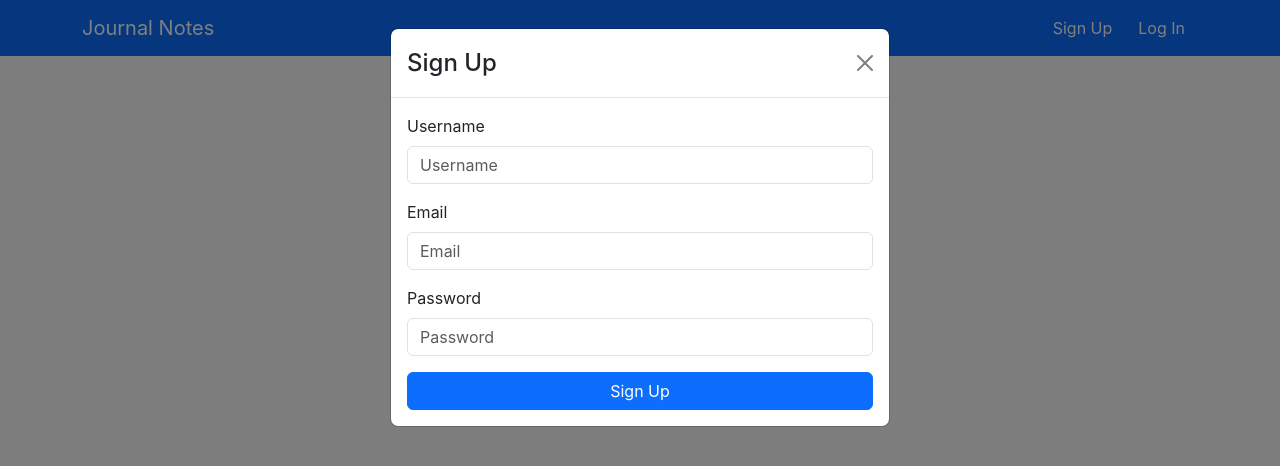
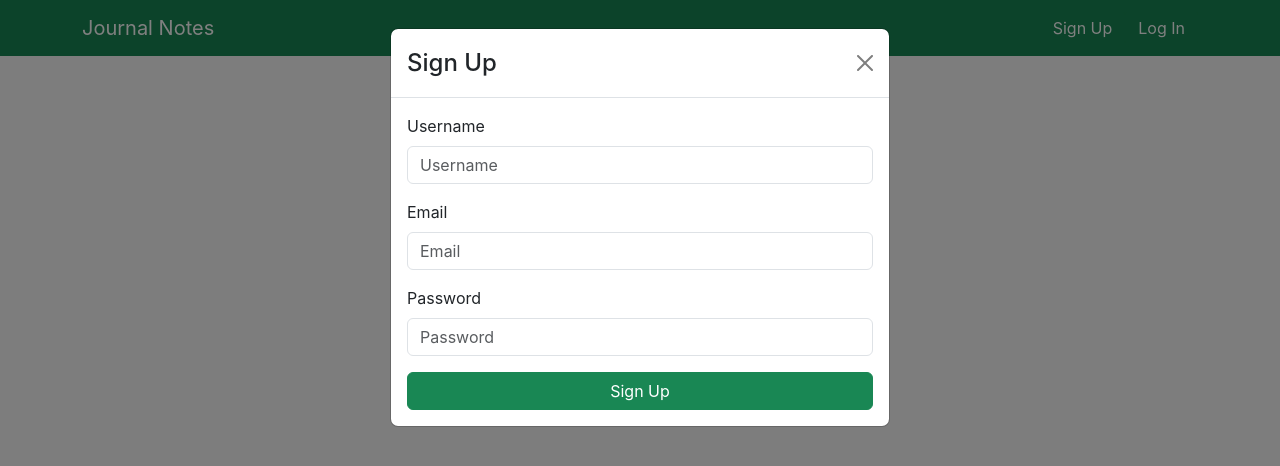
Before and after one commit to mehjwazir/journal-notes, a React (Create React App) app in the folder frontend/: page / in a window 1280 px wide. Both pictures are taken after a click on the button "Sign Up". Shown: the top 466 px of the page. Built offline with nearby package versions, Linux system fonts and the light colour scheme; no server answers.

Commit message:
changed navbar color to green bg=success added space mt-5 to add note button also changed color to green. Changed all buttons to variant=success bootstrap color green. All in the pages of components

```diff
--- a/frontend/src/components/AddEditNoteDialog.tsx
+++ b/frontend/src/components/AddEditNoteDialog.tsx
@@ -72,6 +72,7 @@ const AddEditNoteDialog = ({ noteToEdit, onDismiss, onNoteSaved }: AddEditNoteDi
 					type="submit"
 					form="addEditNoteForm"
 					disabled={isSubmitting}
+					variant='success'
 				>
 					Save
 				</Button>
--- a/frontend/src/components/LoginModal.tsx
+++ b/frontend/src/components/LoginModal.tsx
@@ -61,7 +61,8 @@ const LoginModal = ({onDismiss, onLoginSuccessful}: LoginModalProps) => {
 					<Button
 						type="submit"
 						disabled={isSubmitting}
-						className={styleUtils.width100}>
+						className={styleUtils.width100}
+						variant='success' >
 						Log In
 					</Button>
 				</Form>
--- a/frontend/src/components/NavBar.tsx
+++ b/frontend/src/components/NavBar.tsx
@@ -18,7 +18,7 @@ const  NavBar = ({loggedInUser, onSignUpClicked, onLogInClicked, onLogoutSuccess
 
 
 	return (
-		<Navbar bg="primary" variant="dark" expand="sm" sticky="top">
+		<Navbar bg="success" variant="dark" expand="sm" sticky="top">
 			<Container>
 				<Navbar.Brand>
 					Journal Notes
--- a/frontend/src/components/NavBarLoggedInView.tsx
+++ b/frontend/src/components/NavBarLoggedInView.tsx
@@ -27,7 +27,7 @@ const NaveBarLoggedInView = ({ user, onLogoutSuccessful }: NavBarLoggedInViewPro
 				Signed in as: {user.username}
 
 			</Navbar.Text>
-			<Button onClick={logout}></Button>
+			<Button variant='success' onClick={logout}>Logout</Button>
 		</>
 	 );
 }
--- a/frontend/src/components/NavBarLoggedOutView.tsx
+++ b/frontend/src/components/NavBarLoggedOutView.tsx
@@ -13,8 +13,8 @@ const NavBarLoggedOutView = ({ onSignUpClicked, onLoginClicked }: NavBarLoggedOu
 
 	return (
 		<>
-			<Button onClick={onSignUpClicked}>Sign Up</Button>
-			<Button onClick={onLoginClicked}>Log In</Button>
+			<Button variant='success'  onClick={onSignUpClicked}>Sign Up</Button>
+			<Button variant='success'  onClick={onLoginClicked}>Log In</Button>
 		</>
 	 );
 }
--- a/frontend/src/components/NotesPageLoggedInView.tsx
+++ b/frontend/src/components/NotesPageLoggedInView.tsx
@@ -61,12 +61,12 @@ const NotesPageLoggedInView = () => {
 	return (
 		<>
 			<Button
-				className={`mb-4 ${styleUtils.blockCenter} ${styleUtils.flexCenter}`}
+				variant='success' className={`mb-5 mt-5 ${styleUtils.blockCenter} ${styleUtils.flexCenter}`}
 				onClick={() => setShowAddNoteDialog(true)}>
 				<FaPlus />
 				Add new note
 			</Button>
-			{notesLoading && <Spinner animation='border' variant='primary' />}
+			{notesLoading && <Spinner animation='border' variant='success' />}
 			{showNotesLoadingError && <p>Something went wrong. Please refresh the page.</p>}
 			{!notesLoading && !showNotesLoadingError &&
 				<>
--- a/frontend/src/components/SignUpModal.tsx
+++ b/frontend/src/components/SignUpModal.tsx
@@ -69,7 +69,8 @@ const SignUpModal = ({ onDismiss, onSignUpSuccessful }: SignUpModalProps) => {
 					<Button
 						type="submit"
 						disabled={isSubmitting}
-						className={styleUtils.width100}>
+						className={styleUtils.width100}
+						variant="success">
 						Sign Up
 					</Button>
 				</Form>
```
